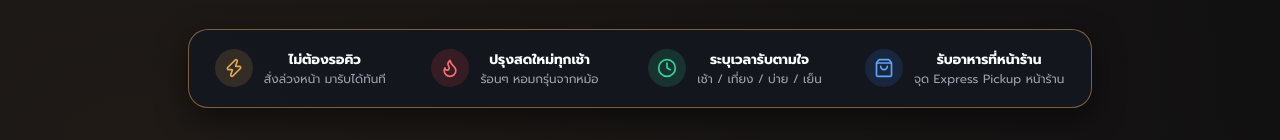
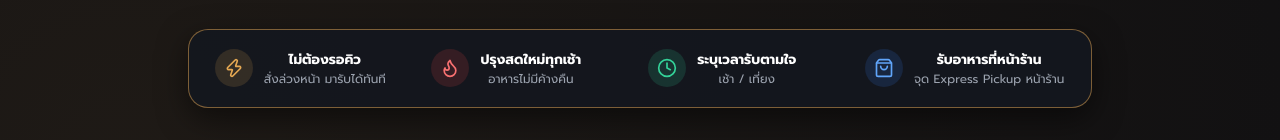
Before and after one commit to Thanwarat6810301017/noMoreBugs_project, a React (Vite) app: page / in a window 1280 px wide. Shown: the part 494-634 px from the top of the page. Built offline with nearby package versions, Linux system fonts and the light colour scheme; no server answers.

Commit message:
fix: update pickup time in Hero.jsx

```diff
--- a/src/components/Hero.jsx
+++ b/src/components/Hero.jsx
@@ -61,7 +61,7 @@ export default function Hero({
           </div>
           <div>
             <div style={{ fontWeight: 'bold', fontSize: '0.85rem', color: '#fff' }}>ปรุงสดใหม่ทุกเช้า</div>
-            <div style={{ fontSize: '0.75rem', color: 'var(--text-muted)' }}>ร้อนๆ หอมกรุ่นจากหม้อ</div>
+            <div style={{ fontSize: '0.75rem', color: 'var(--text-muted)' }}>อาหารไม่มีค้างคืน</div>
           </div>
         </div>
 
@@ -71,7 +71,7 @@ export default function Hero({
           </div>
           <div>
             <div style={{ fontWeight: 'bold', fontSize: '0.85rem', color: '#fff' }}>ระบุเวลารับตามใจ</div>
-            <div style={{ fontSize: '0.75rem', color: 'var(--text-muted)' }}>เช้า / เที่ยง / บ่าย / เย็น</div>
+            <div style={{ fontSize: '0.75rem', color: 'var(--text-muted)' }}>เช้า / เที่ยง</div>
           </div>
         </div>
 
```
